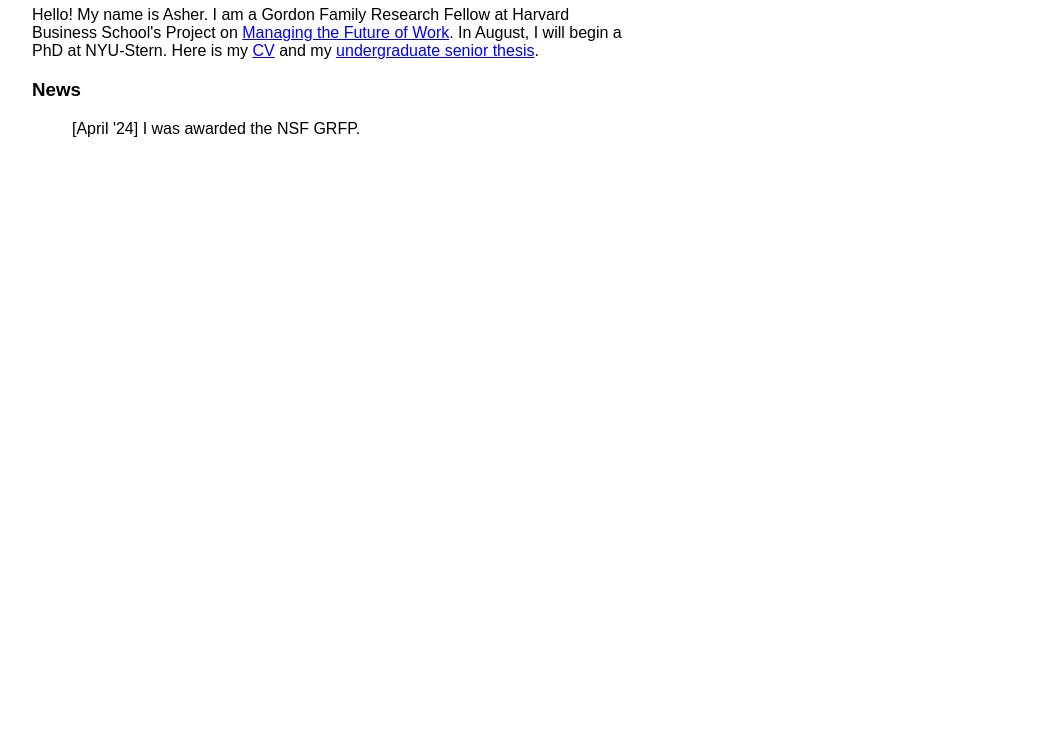
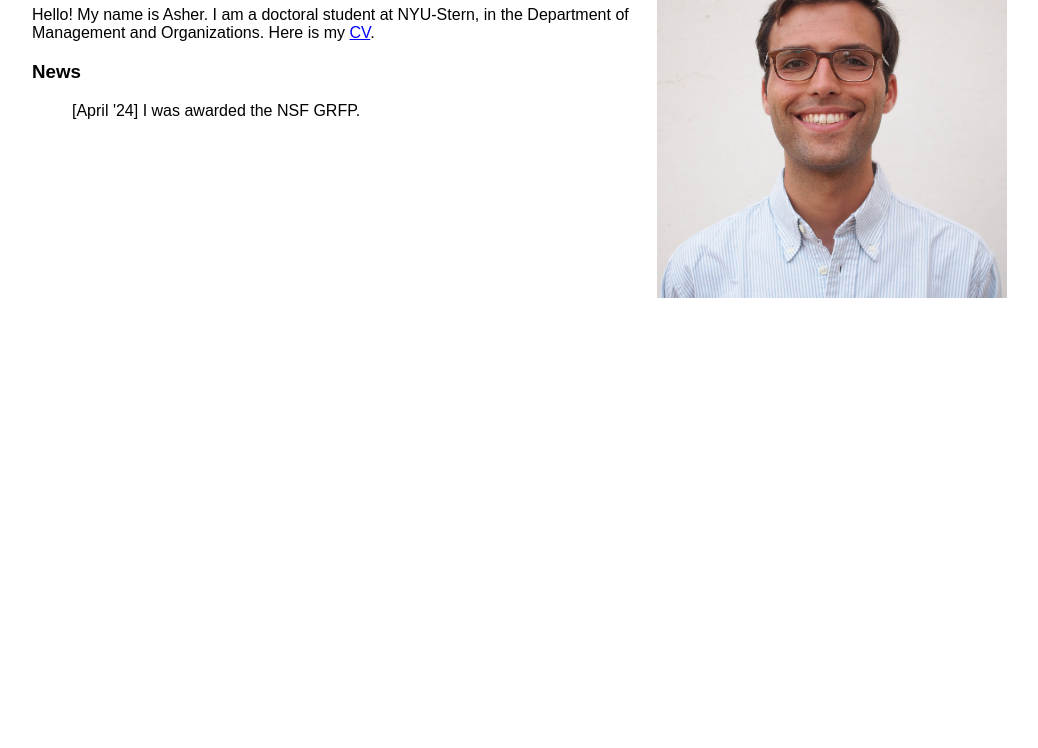
Before and after one commit to alasday/site, a plain HTML site: page index.html in a window 1280 px wide. Shown: the part 102-850 px from the top of the page, without its empty margins (76-1114 px from the left). Drawn offline with Linux system fonts and the light colour scheme.

Commit message:
Update index.html (changing image ref, editing text to remove HBS RA, started at NYU

```diff
--- a/index.html
+++ b/index.html
@@ -6,11 +6,11 @@
 </head>
 <body>
 <div class = "center">
-<p> <img src="AL_headshot-white-cropped.jpeg" style="float:right;width:35%;" hspace="25"/> </p>
+<p> <img src="AL_headshot-white-cropped.JPG" style="float:right;width:35%;" hspace="25"/> </p>
 
 <h1>Asher Lasday</h1>
 
-<p>Hello! My name is Asher. I am a Gordon Family Research Fellow at Harvard Business School's Project on <a href="https://www.hbs.edu/managing-the-future-of-work/Pages/default.aspx">Managing the Future of Work</a>. In August, I will begin a PhD at NYU-Stern. Here is my <a href="CV.pdf">CV</a> and my <a href="https://docs.google.com/document/d/1jV0FVr09NKq8Jv3cXq6w1t78V0WGsIfmeKBmV-gnu2I/edit?usp=sharing">undergraduate senior thesis</a>.
+<p>Hello! My name is Asher. I am a doctoral student at NYU-Stern, in the Department of Management and Organizations. Here is my <a href="CV.pdf">CV</a>.
 
 <h3>News</h3>
 <dd>[April '24] I was awarded the NSF GRFP.</dd>
```
